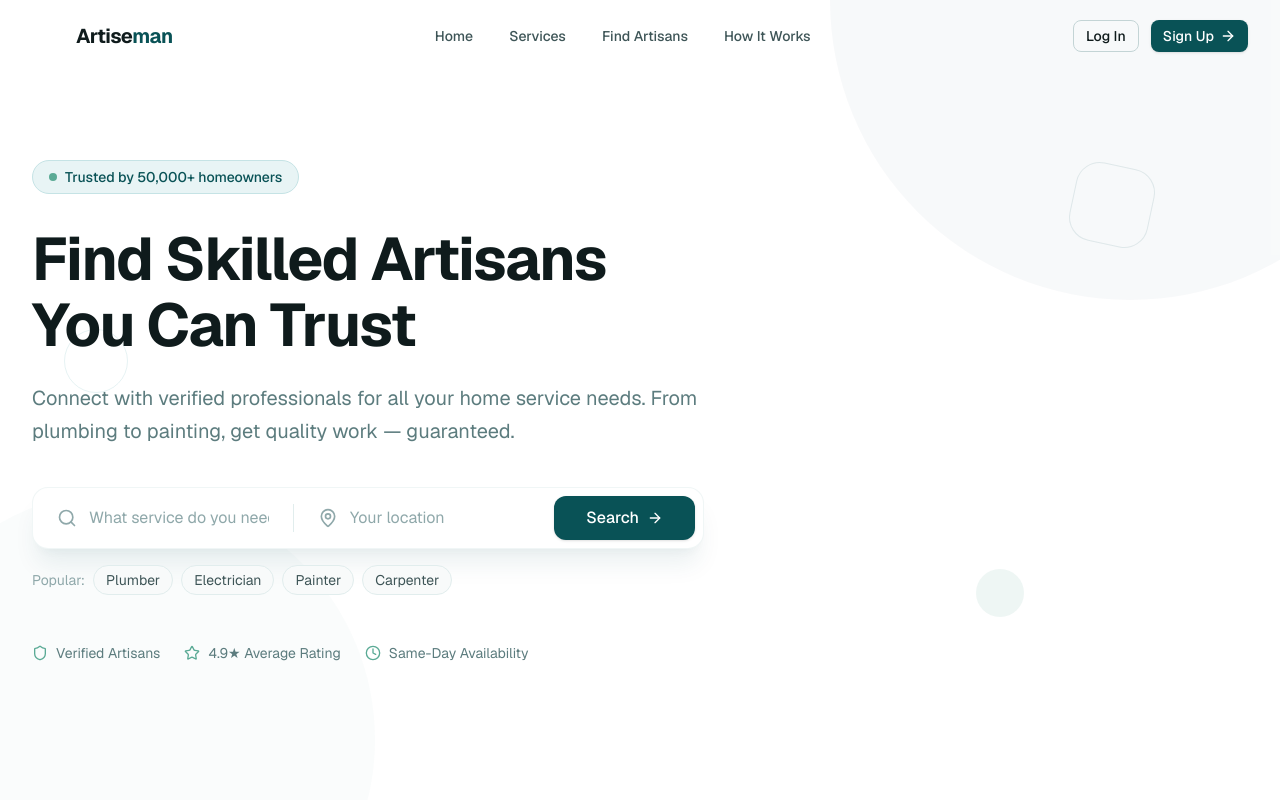
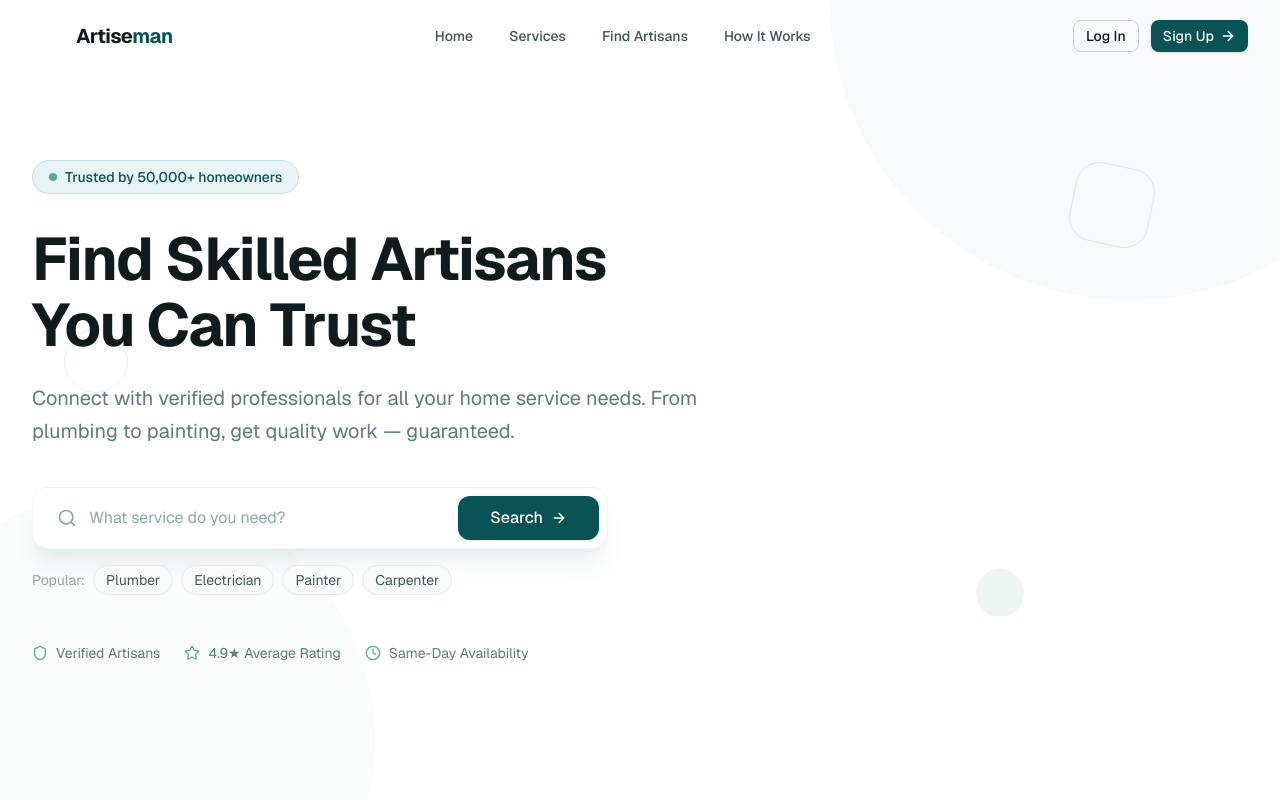
Before and after one commit to kiisi/artiseman, a Next.js app: page / in a window 1280 px wide. Shown: the top 800 px of the page. Built offline with nearby package versions, Linux system fonts and the light colour scheme.

Commit message:
fix: build error

```diff
--- a/app/(auth)/continue-as/page.tsx
+++ b/app/(auth)/continue-as/page.tsx
@@ -1,11 +1,17 @@
 "use client"
 import { AuthMode, AuthSelection } from "@/app/components/auth/auth-selection";
-import { useSearchParams } from "next/navigation";
 
-export default function Page() {
+interface ContinueAsPageProps {
+    searchParams: Promise<{
+        mode?: "login" | "signup";
+    }>;
+}
 
-    const searchParams = useSearchParams();
-    let mode = searchParams.get("mode");
+export default async function Page({
+    searchParams,
+}: ContinueAsPageProps) {
+
+    let { mode = "login" } = await searchParams;
 
     if (mode !== "login" && mode !== "signup") {
         mode = "login";
--- a/app/components/sections/hero.tsx
+++ b/app/components/sections/hero.tsx
@@ -12,7 +12,6 @@ const trustSignals = [
 
 export function Hero() {
   const [searchQuery, setSearchQuery] = useState("");
-  const [location, setLocation] = useState("");
 
   return (
     <section className="relative min-h-[90vh] flex items-center overflow-hidden">
@@ -49,7 +48,7 @@ export function Hero() {
 
           {/* Search Bar */}
           <div className="animate-fade-in-up stagger-3">
-            <div className="flex flex-col sm:flex-row bg-white rounded-[var(--radius-xl)] shadow-[var(--shadow-xl)] border border-border/50 p-2 gap-2 max-w-2xl">
+            <div className="flex flex-col sm:flex-row bg-white rounded-[var(--radius-xl)] shadow-[var(--shadow-xl)] border border-border/50 p-2 gap-2 max-w-xl">
               {/* Service Search */}
               <div className="flex items-center gap-3 flex-1 px-4 py-2">
                 <Search className="w-5 h-5 text-neutral-400 shrink-0" />
@@ -62,23 +61,6 @@ export function Hero() {
                   aria-label="Search for a service"
                 />
               </div>
-
-              {/* Divider */}
-              <div className="hidden sm:block w-px bg-border self-stretch my-2" />
-
-              {/* Location */}
-              <div className="flex items-center gap-3 flex-1 px-4 py-2">
-                <MapPin className="w-5 h-5 text-neutral-400 shrink-0" />
-                <input
-                  type="text"
-                  placeholder="Your location"
-                  value={location}
-                  onChange={(e) => setLocation(e.target.value)}
-                  className="w-full bg-transparent text-foreground placeholder:text-neutral-400 outline-none text-base"
-                  aria-label="Enter your location"
-                />
-              </div>
-
               {/* Search Button */}
               <Button
                 variant="primary"
```
